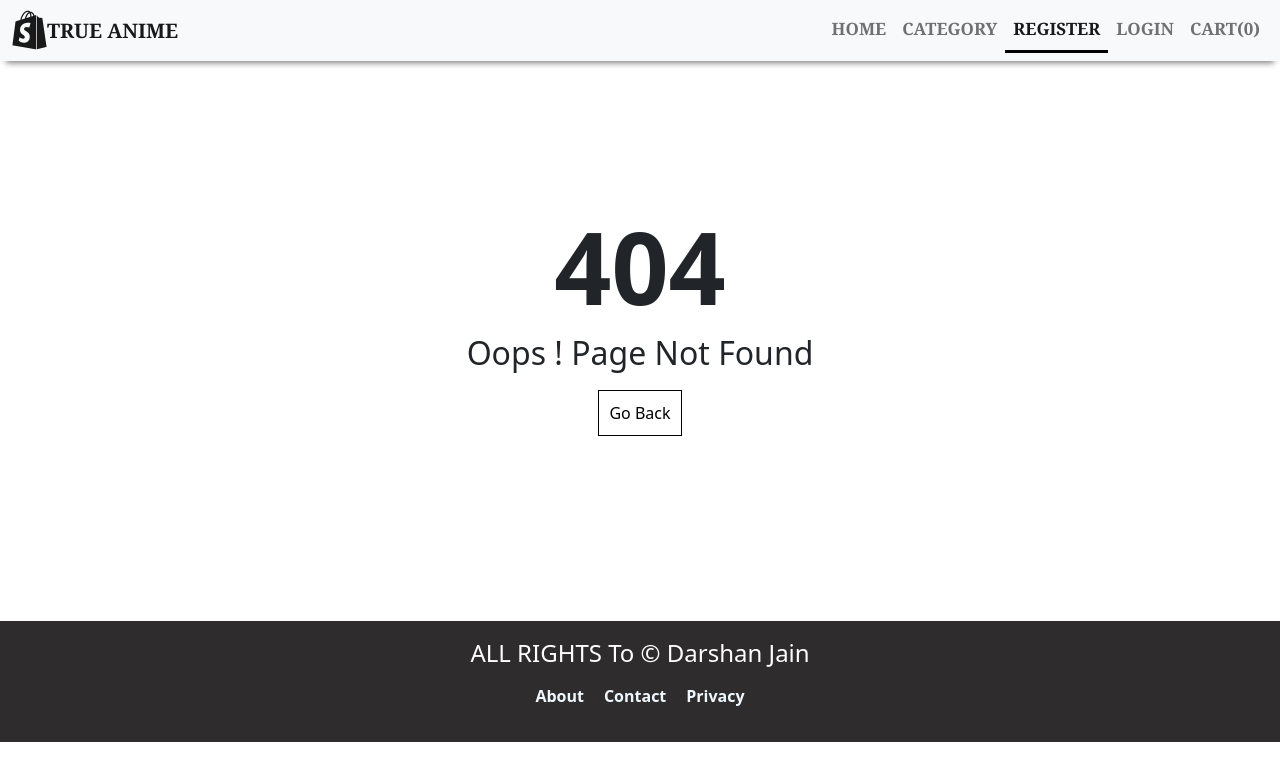
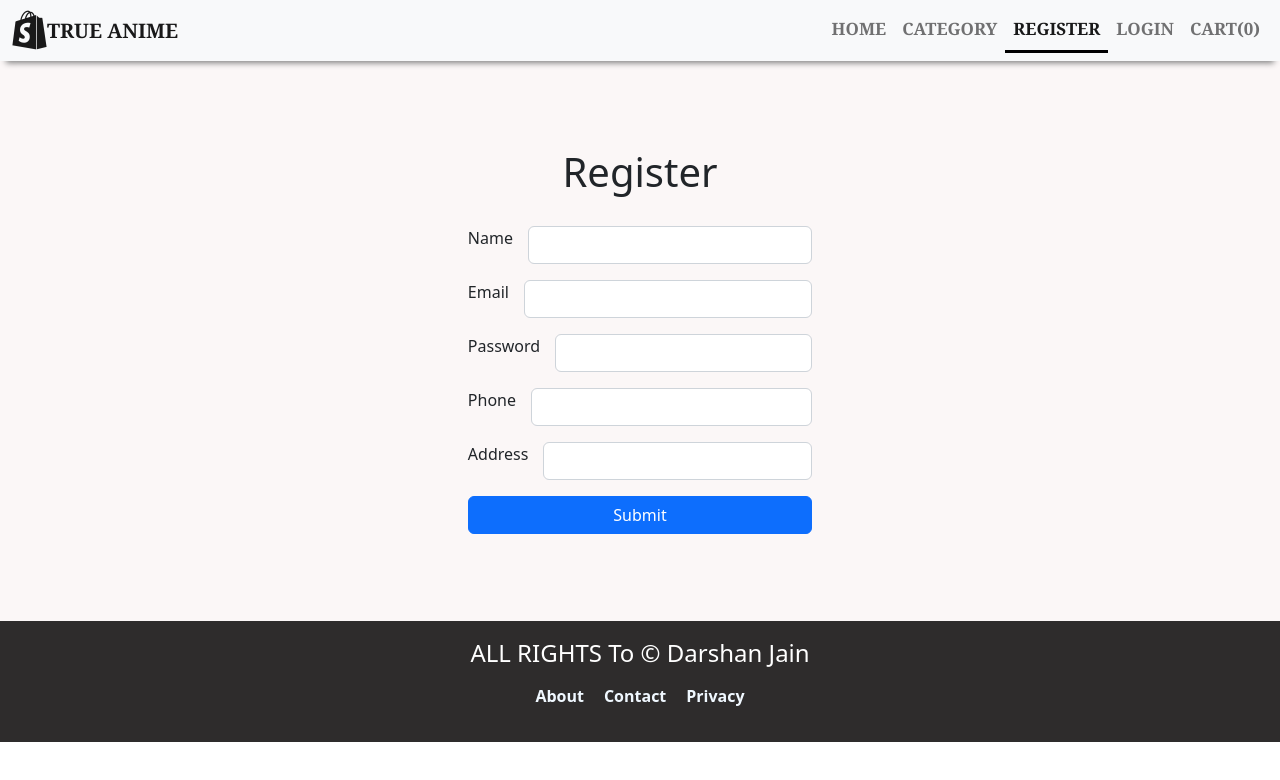
Before and after one commit to darshanjain-entrepreneur/True-Anime, a React (Create React App) app in the folder animeecommerce/client/: page /register in a window 1280 px wide. Before the commit this address had no page. Shown: the top 780 px of the page. Built offline with nearby package versions, Linux system fonts and the light colour scheme.

Commit message:
added the reistration page and also state management

```diff
--- a/animeecommerce/client/package.json
+++ b/animeecommerce/client/package.json
@@ -6,6 +6,7 @@
     "@testing-library/jest-dom": "^5.16.5",
     "@testing-library/react": "^13.4.0",
     "@testing-library/user-event": "^13.5.0",
+    "axios": "^1.4.0",
     "bootstrap": "^5.2.3",
     "react": "^18.2.0",
     "react-dom": "^18.2.0",
@@ -13,6 +14,7 @@
     "react-icons": "^4.10.1",
     "react-router-dom": "^6.14.0",
     "react-scripts": "5.0.1",
+    "react-toastify": "^9.1.3",
     "web-vitals": "^2.1.4"
   },
   "scripts": {
--- a/animeecommerce/client/src/App.js
+++ b/animeecommerce/client/src/App.js
@@ -7,6 +7,7 @@ import Policy from "./pages/Policy";
 import PageNotFound from "./pages/PageNotFound";
 import Header from "./components/Layout/Header";
 import Footer from "./components/Layout/Footer";
+import Register from "./pages/Auth/Register";
 
 
 function App() {
@@ -16,6 +17,7 @@ function App() {
   <Routes>
 
 <Route path='/' element={<HomePage/>}  />
+<Route path='/register' element={<Register/>} />
 <Route path='/about' element={<About/>}  />
 <Route path='/contact' element={<Contact/>}  />
 <Route path="/policy" element={<Policy/>} />
--- a/animeecommerce/client/src/components/Layout/Layout.js
+++ b/animeecommerce/client/src/components/Layout/Layout.js
@@ -1,5 +1,7 @@
 import React from "react";
 import { Helmet } from "react-helmet";
+import { ToastContainer } from "react-toastify";
+import "react-toastify/dist/ReactToastify.css";
 
 const Layout = ({ children, title, description, keywords, author }) => {
   return (
@@ -12,7 +14,10 @@ const Layout = ({ children, title, description, keywords, author }) => {
         <title>{title}</title>
       </Helmet>
 
-      <main style={{ minHeight: "70vh" }}>{children}</main>
+      <main style={{ minHeight: "70vh" }}>
+        <ToastContainer />
+        {children}
+      </main>
     </div>
   );
 };
--- a/animeecommerce/client/src/index.css
+++ b/animeecommerce/client/src/index.css
@@ -71,3 +71,30 @@ background-color:rgb(46, 44, 44);
   background-color: black;
   color: white;
 }
+
+
+/* register page */
+.register{
+  display: flex;
+  align-items:center;
+  justify-content: center;
+  height: 70vh;
+  flex-direction: column;
+  background-color:rgb(251, 247, 247);
+}
+.register h1{
+  margin-bottom: 30px;
+}
+.register form{
+  display:flex;
+  flex-direction: column;
+}
+.register form div{
+  display: flex;
+  flex-direction: row;
+
+}
+.register form div label{
+margin-right: 15px;
+
+}
--- /dev/null
+++ b/animeecommerce/client/src/pages/Auth/Register.js
@@ -0,0 +1,60 @@
+import React , {useState} from 'react'
+import Layout from '../../components/Layout/Layout'
+import {toast} from "react-toastify"
+
+const Register = () => {
+
+const [name , setName] = useState("");
+const [email , setEmail] = useState("");
+const [password , setPassword] = useState("");
+const [ phone, setPhone] = useState("");
+const [address , setAddress] = useState("");
+
+const handleSubmit = (e) => {
+    e.preventDefault();
+    console.log(name ,email , password , address , phone);
+
+}
+
+
+  return (
+  <Layout title={"Register - True Anime"}>
+   <div className="register">
+    <h1>Register</h1>
+   <form onSubmit={handleSubmit}>
+  <div className="mb-3">
+    <label htmlFor="exampleInputName" className="form-label">Name</label>
+    <input type="text" className="form-control" id="exampleInputEmail1"value={name}
+    onChange={(e)=> setName(e.target.value)} required/>
+    </div>
+  <div className="mb-3">
+    <label htmlFor="exampleInputName" className="form-label">Email</label>
+    <input type="email" className="form-control" id="exampleInputEmail1"value={email}
+    onChange={(e) => setEmail(e.target.value)} required/>
+    </div>
+  <div className="mb-3">
+    <label htmlFor="exampleInputPassword1" className="form-label">Password</label>
+    <input type="password" className="form-control" id="exampleInputPassword1"value={password}
+    onChange={(e) => setPassword(e.target.value)} required/>
+  </div>
+  <div className="mb-3">
+    <label htmlFor="exampleInputName" className="form-label">Phone</label>
+    <input type="text" className="form-control" id="exampleInputEmail1"value={phone}
+    onChange={(e) => setPhone(e.target.value)} required/>
+    </div>
+    <div className="mb-3">
+    <label htmlFor="exampleInputName" className="form-label">Address</label>
+    <input type="text" className="form-control" id="exampleInputEmail1" value={address}
+    onChange={(e) => setAddress(e.target.value)} required/>
+    </div>
+
+  <button type="submit" className="btn btn-primary">Submit</button>
+</form>
+
+
+   </div>
+  </Layout>
+  )
+}
+
+export default Register
--- a/animeecommerce/client/src/pages/Contact.jsx
+++ b/animeecommerce/client/src/pages/Contact.jsx
@@ -3,7 +3,7 @@ import Layout from '../components/Layout/Layout'
 
 const Contact = () => {
   return (
-   <Layout>
+   <Layout title={"Contact Us - True Anime"}>
     <h1>Contact</h1>
    </Layout>
   )
--- a/animeecommerce/client/src/pages/PageNotFound.jsx
+++ b/animeecommerce/client/src/pages/PageNotFound.jsx
@@ -4,15 +4,15 @@ import Layout from '../components/Layout/Layout'
 
 const PageNotFound = () => {
   return (
-<Layout>
-    <Layout>
+
+    <Layout title={'Go Back -Page Not Found'}>
       <div className='pnf'>
         <h1 className='pnf-title'>404</h1>
         <h2 className='pnf-heading'>Oops ! Page Not Found</h2>
 <Link  className='pnf-btn' to="/">Go Back</Link>
       </div>
     </Layout>
-</Layout>
+
   )
 }
 
--- a/animeecommerce/client/src/pages/Policy.jsx
+++ b/animeecommerce/client/src/pages/Policy.jsx
@@ -3,7 +3,7 @@ import Layout from '../components/Layout/Layout'
 
 const Policy = () => {
   return (
-    <Layout>
+    <Layout title={"Privacy Policy - True Anime"}>
         <h1>Privacy Policy</h1>
     </Layout>
   )
```
Also changed, not shown: 1 other file (tests, documents, lock files or other folders).
